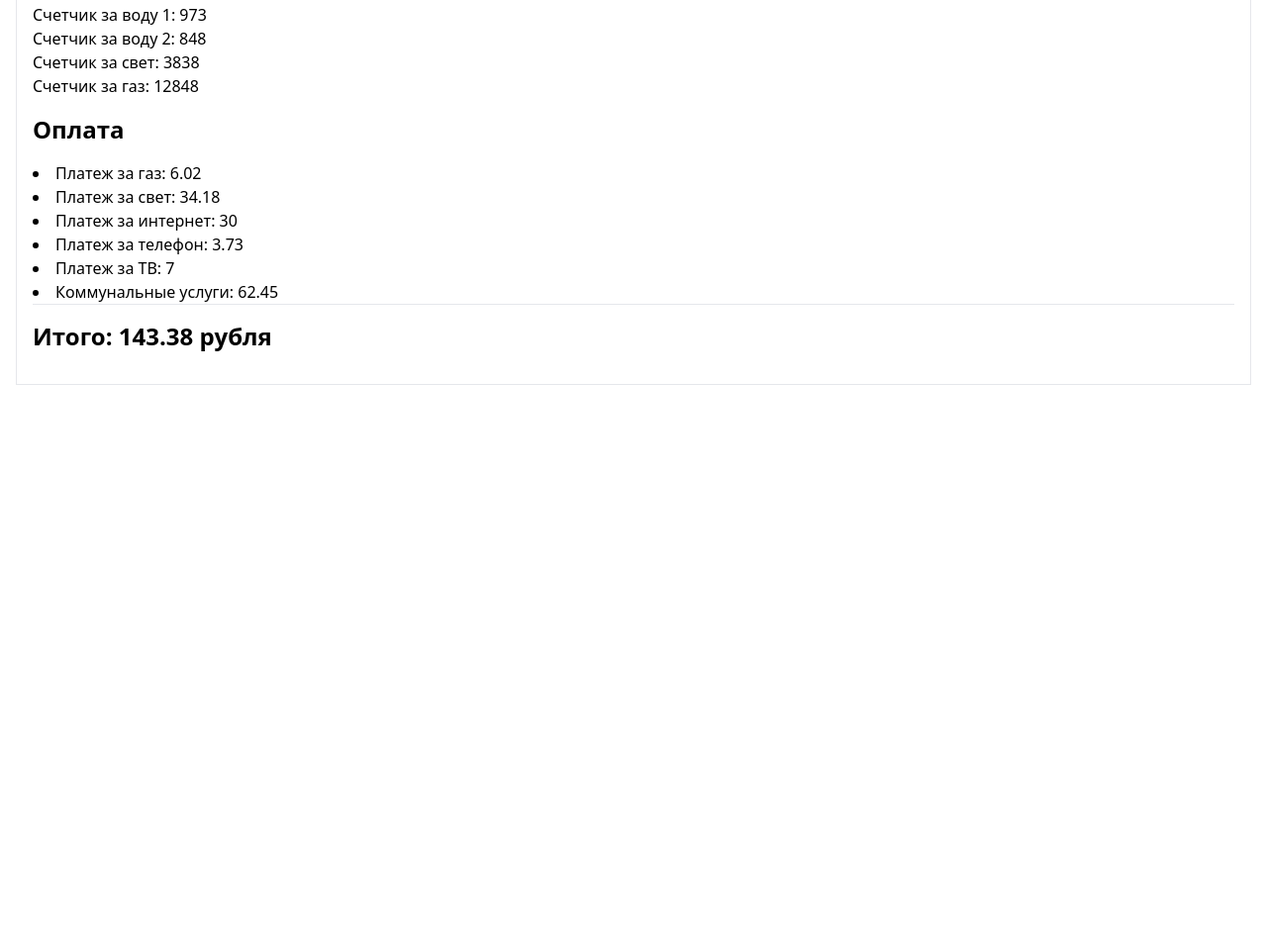
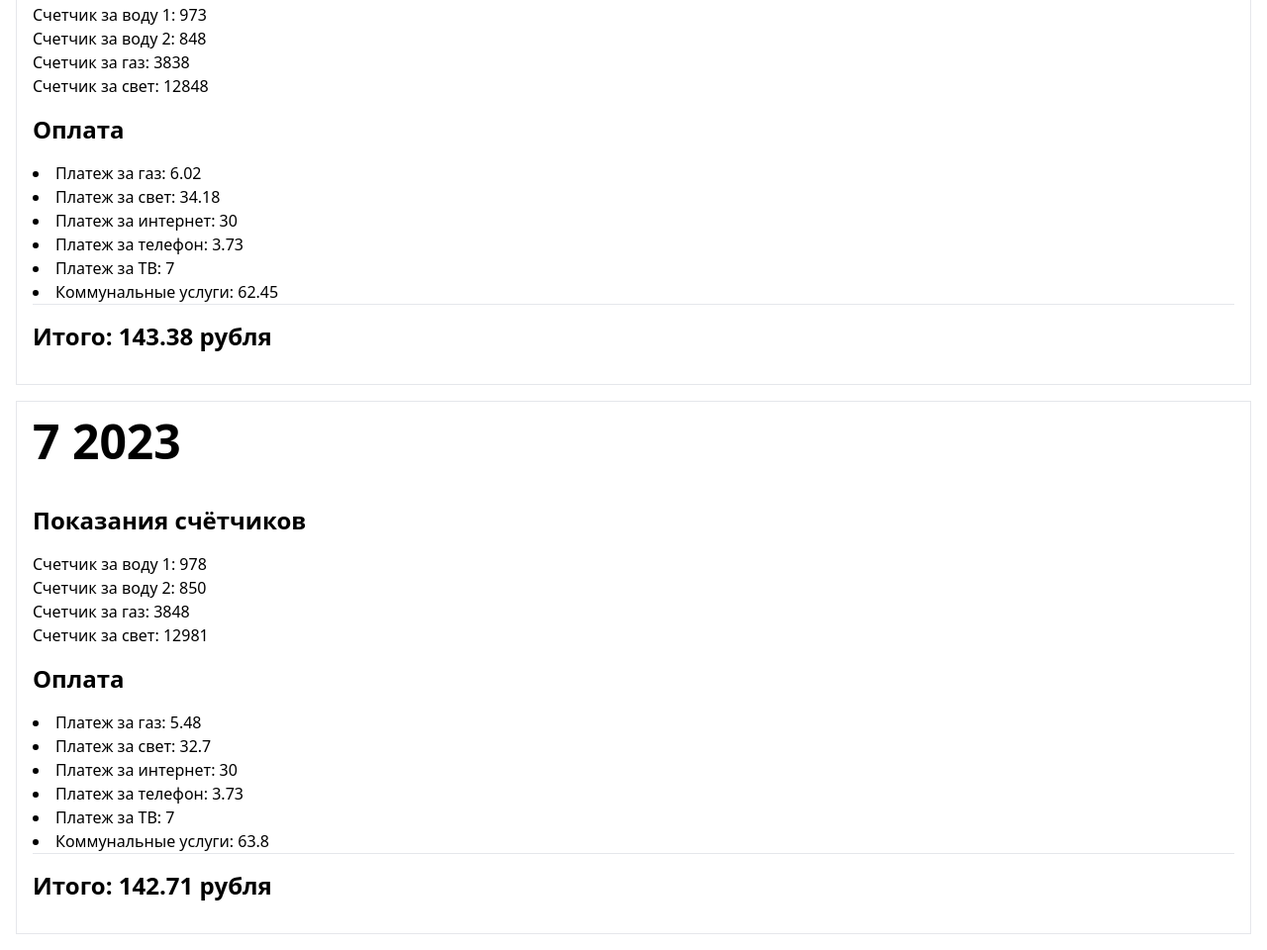
Before and after one commit to doctorrsm/comun-tracker, a plain HTML site: page index.html in a window 1280 px wide. Shown: the part 1340-2300 px from the top of the page at 99% size. Before the commit the page ends 1745 px from the top, so only its background shows below. Drawn offline with nearby package versions, Linux system fonts and the light colour scheme.

Commit message:
july 2023

```diff
--- a/data.js
+++ b/data.js
@@ -41,6 +41,20 @@ const data = [
         gasPaid: 6.02,
         internetPaid: 30,
     },
+    {
+        year: 2023,
+        month: 7,
+        waterСountFirst: 978,
+        waterСountSecond: 850,
+        gasCount: 3848,
+        electricityCount: 12981,
+        comPaid: 63.80,
+        phonPaid: 3.73,
+        electricityPaid: 32.70,
+        tvPaid:7,
+        gasPaid: 5.48,
+        internetPaid: 30,
+    },
 
 ];
 export default data;
--- a/index.html
+++ b/index.html
@@ -19,8 +19,8 @@
                 <ul>
                     <li>Cчетчик за воду 1: {{ payment.waterСountFirst }}</li>
                     <li>Счетчик за воду 2: {{ payment.waterСountSecond }}</li>
-                    <li>Счетчик за свет: {{ payment.gasCount }}</li>
-                    <li>Счетчик за газ: {{ payment.electricityCount }}</li>
+                    <li>Счетчик за газ: {{ payment.gasCount }}</li>
+                    <li>Счетчик за свет: {{ payment.electricityCount }}</li>
                 </ul>
                 <h2 class="font-bold text-2xl my-4">Оплата</h2>
                 <ul class="list-disc list-inside mt-2">
```
